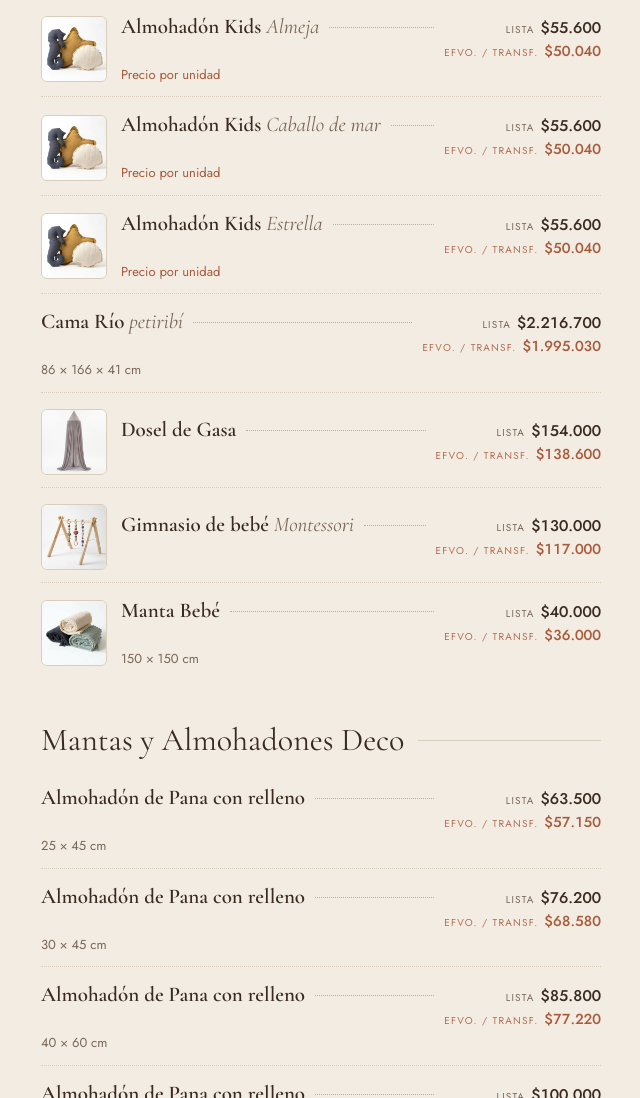
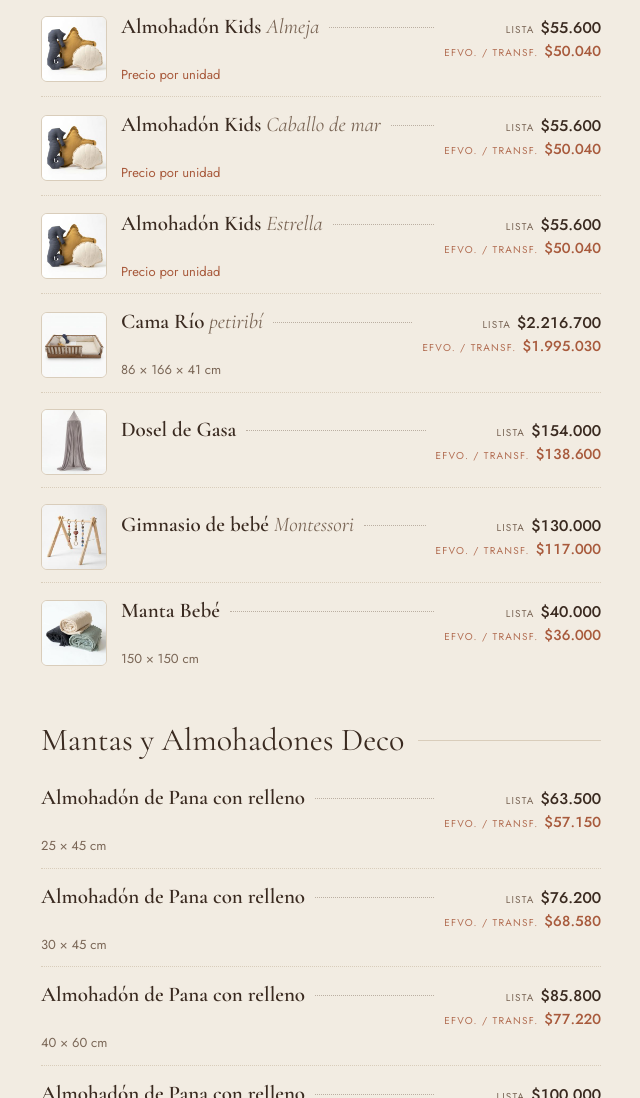
Before and after one commit to ocresinteriorismo/OCRES-INTERIORISMO-LP2026, a plain HTML site: page menu/index.html in a window 1280 px wide. Shown: the part 4556-5654 px from the top of the page, without its empty margins (319-959 px from the left). Drawn offline with nearby package versions, Linux system fonts and the light colour scheme.

Commit message:
Menú: foto de Cama Río
Co-Authored-By: Claude Opus 5.5 <noreply@anthropic.com>
Claude-Session: https://claude.ai/code/session_01NGnshgStNB6D8ksMz3TKiY

```diff
--- a/menu/index.html
+++ b/menu/index.html
@@ -167,7 +167,7 @@ const FOTOS = {
   "Set de Ovejas": "CER-OVE-000-CR", "Hornito de Esencia": "CER-HOR-000-ST", "Lechuza": "CER-LEC-000-ST", "Panal Calado Jaspeado Gris": "CER-PAN-000-JG",
   "Centro de Mesa Grande": "CER-CMG-000-ST", "Fuente con Asas Jaspeado Gris": "CER-FUE-000-JG", "Jarra Lunares": "CER-JAR-000-LU", "Maceta Rayada": "CER-MAR-000-ST",
   "Maceta Volados": "CER-MAV-000-ST", "Jarrón Pequeño · crema": "CER-JRP-000-CM", "Jarrón Mediano · jaspeado": "CER-JRM-000-JA",
-  "Gimnasio de bebé": "BEB-GIM-000-ST", "Manta Bebé": "BLA-MBB-000-ST", "Almohadón Kids": "ALH-KID-000-ST", "Dosel de Gasa": "BEB-DOS-000-ST",
+  "Gimnasio de bebé": "BEB-GIM-000-ST", "Manta Bebé": "BLA-MBB-000-ST", "Almohadón Kids": "ALH-KID-000-ST", "Dosel de Gasa": "BEB-DOS-000-ST", "Cama Río": "CAM-RIO-166-ST",
   "Sillón Parma": "BUT-PAR-080-ST",
   "Banquito Muelita": "BAN-MUE-030-AL", "Estantería": "EST-STD-XXX-ST", "Rack TV Trento": "RTV-TRE-XXX-ST", "Cómoda 6 Cajones": "COM-6CJ-XXX-ST",
   "Fragancia Ocres Spray": "FRG-OCR-250-SAV", "Manta Deco": "MTD-STD-000-ST"
```
Also changed, not shown: menu/img/CAM-RIO-166-ST.jpg (added).
